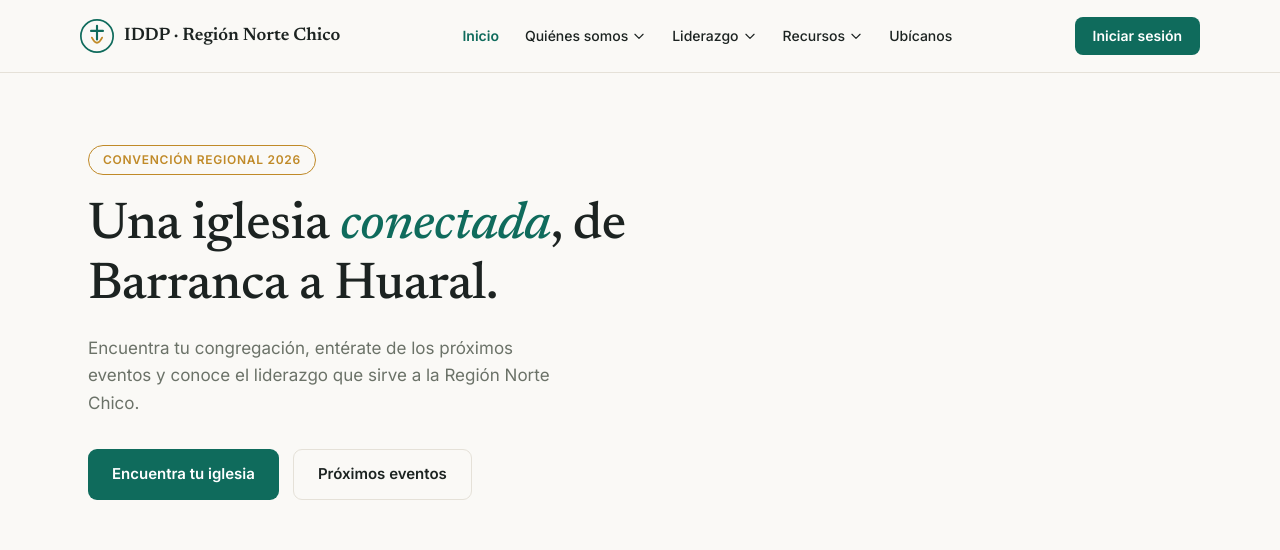
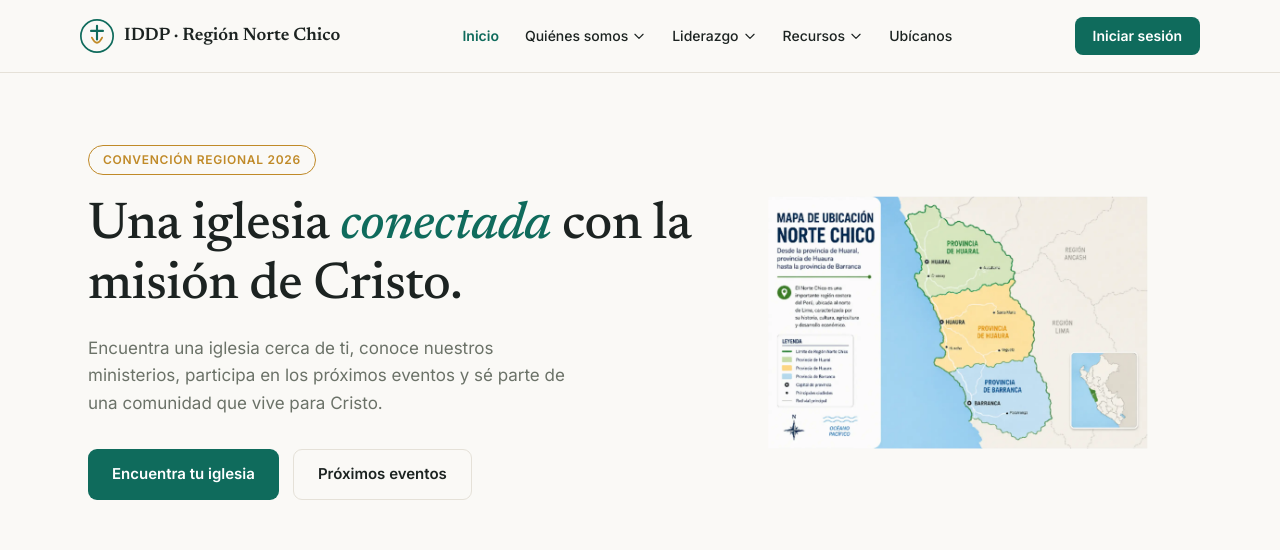
Before and after one commit to xavierdev25/iddprenoch-frontend, an Angular app: page / in a window 1280 px wide. Shown: the top 550 px of the page. Built offline with nearby package versions, Linux system fonts and the light colour scheme; no server answers.

Commit message:
Refactor code structure for improved readability and maintainability

```diff
--- a/src/app/features/public/home/home.component.ts
+++ b/src/app/features/public/home/home.component.ts
@@ -23,7 +23,8 @@ import { ImageLightboxComponent, LightboxImage } from '../../../shared/ui/image-
       </svg>
 
       <div class="relative max-w-6xl mx-auto px-6">
-        <div class="max-w-[640px]">
+        <div class="flex flex-col min-[860px]:flex-row items-stretch gap-10">
+          <div class="max-w-[640px] flex flex-col justify-center items-start">
             <!-- Hero tag -->
             <span class="inline-block bg-background border border-secondary text-secondary text-xs font-semibold tracking-[.06em] uppercase px-3.5 py-1.5 rounded-full mb-[22px]">
               Convención regional 2026
@@ -31,12 +32,11 @@ import { ImageLightboxComponent, LightboxImage } from '../../../shared/ui/image-
 
             <!-- Headline: solo "conectada" en italic + primary -->
             <h1 class="text-[36px] min-[860px]:text-[52px] leading-[1.15] tracking-[-.01em] text-foreground mb-[18px]">
-            Una iglesia <em class="italic text-primary">conectada</em>, de Barranca a Huaral.
+              Una iglesia <em class="italic text-primary">conectada </em>con la misión de Cristo.
             </h1>
 
             <p class="text-muted text-[17px] leading-relaxed max-w-[480px]">
-            Encuentra tu congregación, entérate de los próximos eventos y conoce el liderazgo
-            que sirve a la Región Norte Chico.
+              Encuentra una iglesia cerca de ti, conoce nuestros ministerios, participa en los próximos eventos y sé parte de una comunidad que vive para Cristo.
             </p>
 
             <div class="flex flex-wrap gap-3.5 mt-8">
@@ -50,6 +50,14 @@ import { ImageLightboxComponent, LightboxImage } from '../../../shared/ui/image-
                 class="inline-flex items-center px-6 py-[13px] rounded-[9px] border border-border font-semibold text-[15px] hover:border-foreground transition-colors">
                 Próximos eventos
               </a>
+            </div>
+          </div>
+
+          <div class="w-full min-[860px]:w-[380px] shrink-0">
+            <img
+              src="/imageHero.webp"
+              alt="Comunidad de la iglesia reunida"
+              class="w-full h-full min-h-[280px] rounded-[18px] object-contain" />
           </div>
         </div>
       </div>
```
Also changed, not shown: public/imageHero.webp (added). Lines whose indentation alone changed are shown as unchanged.
